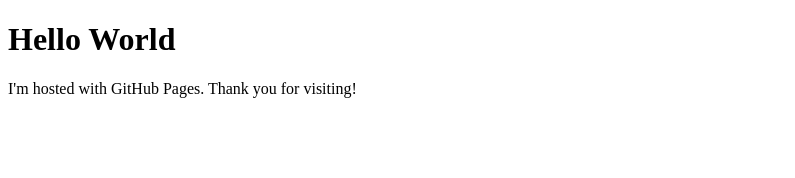
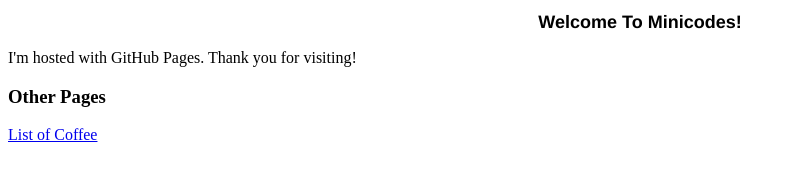
Before and after one commit to MiniCodes/MiniCodes.github.io, a plain HTML site: page index.html in a window 1280 px wide. Shown: the whole page, without its empty margins (0-795 px from the left). Drawn offline with Linux system fonts and the light colour scheme.

Commit message:
Update index.html

```diff
--- a/index.html
+++ b/index.html
@@ -1,9 +1,19 @@
 <!DOCTYPE html>
 <html>
+<head>
+    <link rel="stylesheet" href="style.css">
+</head>
 
 <body>
-<h1 class="Title">Hello World</h1>
+<h1 class="Title">Welcome To Minicodes!</h1>
+
 <p>I'm hosted with GitHub Pages. Thank you for visiting!</p>
+
+<h3>Other Pages</h3>
+<p>
+    <a href="listpage.html">List of Coffee</a>
+</p>
+
 </body>
 
 </html>
```
